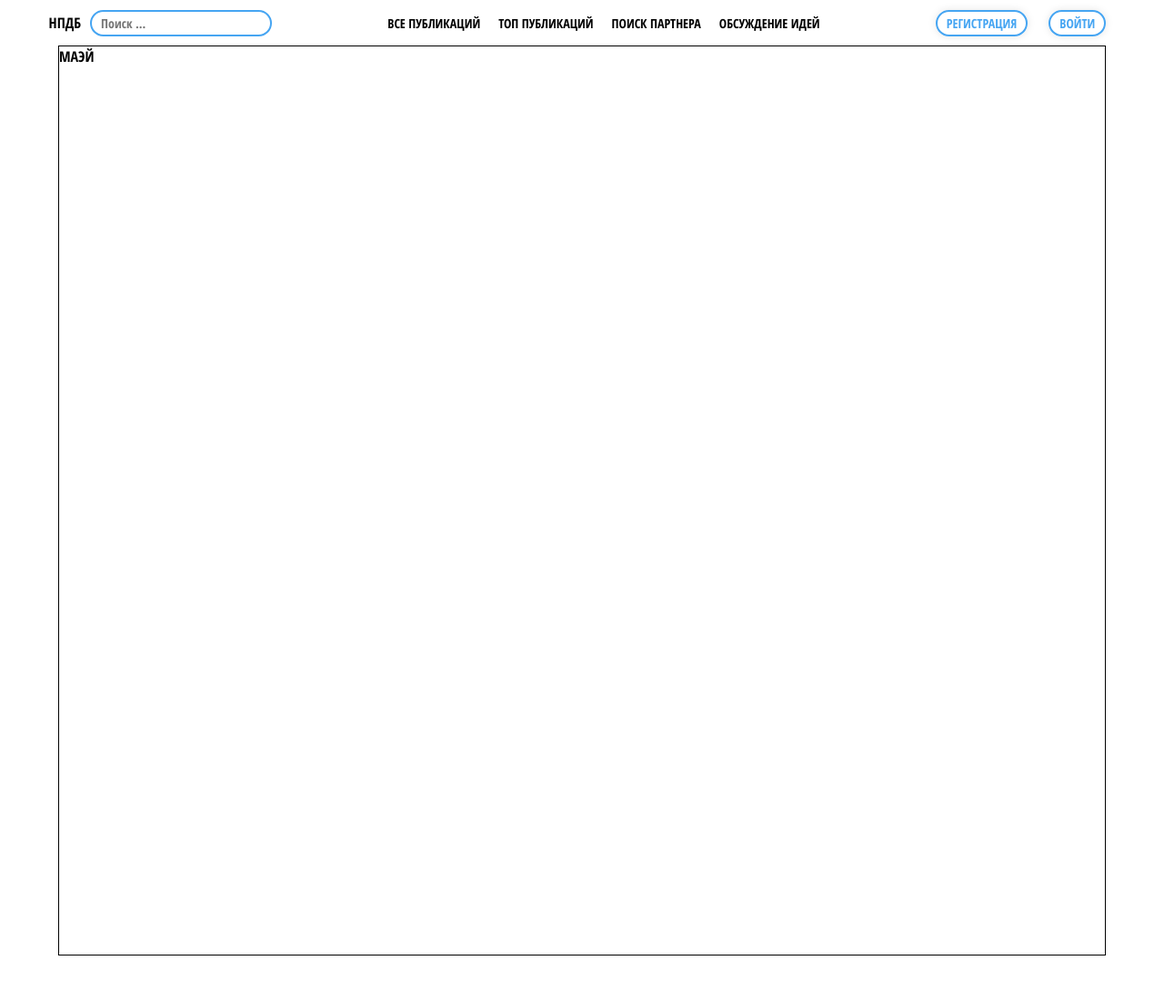
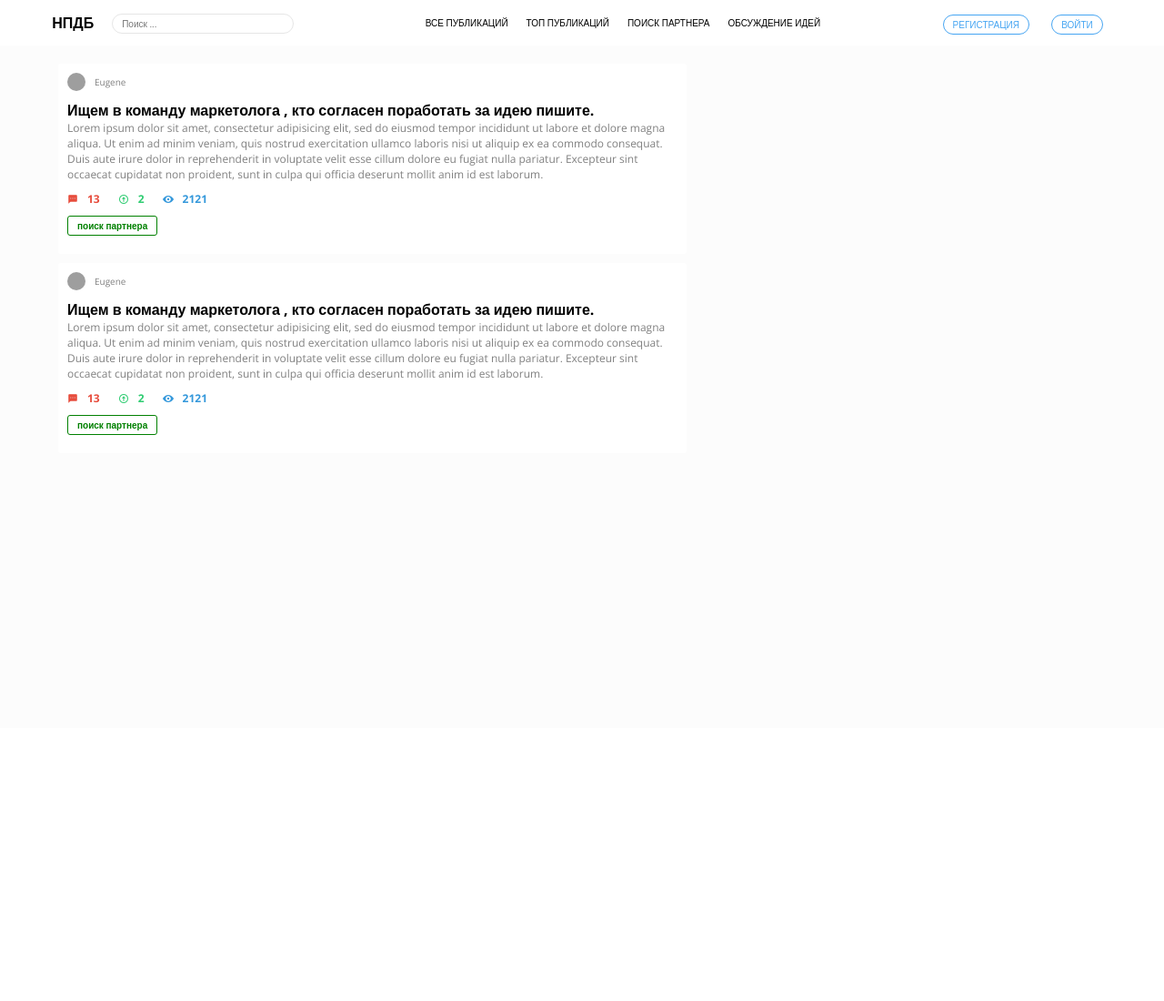
Before and after one commit to YauheniRusinchuk/ProductionProject, a Django app: page / in a window 1280 px wide. Shown: the whole page at 91% size. After the commit the page ends 478 px from the top, so only its background shows below. Run offline with Django 3.2, Linux system fonts and the light colour scheme; grey boxes are pictures that could not be loaded.

Commit message:
add style.css

```diff
--- a/src/apps/static/style/style.css
+++ b/src/apps/static/style/style.css
@@ -2,7 +2,12 @@
     padding: 0;
     margin: 0;
     box-sizing: border-box;
-    font-family: 'Open Sans Condensed', sans-serif;
+    /* font-family: 'Open Sans Condensed', sans-serif; */
+    font-family: 'Open Sans', sans-serif;
+}
+
+body {
+    background-color: #fcfcfc;
 }
 
 .header_container {
@@ -30,17 +35,17 @@
 
 
 .header_container .header_logo form {
-    margin: 10px;
+    margin: 20px;
 }
 
 .header_logo form input {
     width: 200px;
-    border: 2px solid #46a5f2;
+    border: 1px solid #e6e6e6;
     border-radius: 20px;
     padding: 3px 10px;
-    font-size: 14px;
+    font-size: 10px;
     outline: none;
-    font-weight: bold;
+    font-weight: normal;
 }
 
 
@@ -52,10 +57,10 @@
 .header_container .header_menu a {
     margin: 10px;
     text-decoration: none;
-    font-size: 14px;
+    font-size: 10px;
     text-transform: uppercase;
     color: black;
-    font-weight: bold;
+    font-weight: normal;
 }
 
 
@@ -63,22 +68,147 @@
     margin: 10px;
     text-transform: uppercase;
     text-decoration: none;
-    font-size: 14px;
-    font-weight: bold;
+    font-size: 10px;
+    font-weight: normal;
     color: #46a5f2;
     padding: 3px 10px;
-    border: 2px solid #46a5f2;
+    border: 1px solid #46a5f2;
     border-radius: 20px;
-    box-shadow: 0 0 10px #e6e6e6;
+    /* box-shadow: 0 0 10px #e6e6e6; */
+    transition-property: background-color,color;
+    transition-duration: 0.3s;
+}
+
+.header_container .header_login_and_register a:hover {
+    background-color: #46a5f2;
+    color: white;
+}
+
+
+
+.main_container {
+    width: 90%;
+    margin: 70px auto;
+}
+
+.main_container .main_container_posts {
+    width: 60%;
+    border-radius: 3px;
+}
+
+.main_container_posts .posts {
+    width: 100%;
+    background-color: white;
+    margin-bottom: 10px;
+    padding: 10px;
+    border-radius: 3px;
+}
+
+.main_container_posts .posts .user_profile_img {
+    display: flex;
+    align-items: center;
+}
+
+.main_container_posts .posts .post_info_title {
+    margin: 10px 0;
+}
+
+
+
+.main_container_posts .posts .user_profile_img img {
+    border-radius: 50%;
+    margin-right: 10px;
+}
+
+.main_container_posts .posts .user_profile_img a {
+    text-decoration: none;
+    font-size: 10px;
+    color: grey;
+    font-weight: normal;
+}
+
+.main_container_posts .posts .post_info_title a {
+    font-size: 16px;
+    font-weight: bold;
+    color: black;
+    text-decoration: none;
+}
+
+.main_container_posts .posts .post_info_title p {
+    font-size: 12px;
+    color: grey;
+}
+
+
+.main_container_posts .posts .post_info {
+    margin: 10px 0;
+    display: flex;
+    align-items: center;
+}
+
+.main_container_posts .posts .post_info a {
+    text-decoration: none;
+    font-size: 10px;
+    font-weight: bold;
+    border-radius: 20px;
+    padding: 3px 10px;
+    color: green;
+    border: 1px solid green;
+    border-radius: 3px;
+}
+
+.post_comments_views {
+    display: flex;
+}
+
+.post_comments_views .comments {
+    display: flex;
+    align-items: center;
 }
 
 
 
 
+.post_comments_views .comments img {
+    margin-right: 10px;
+}
 
-.main_container {
-    width: 90%;
-    height: 1000px;
-    border: 1px solid black;
-    margin: 50px auto;
+.post_comments_views .comments span {
+    font-size: 12px;
+    color: #E74C3C;
+    font-weight: bold;
 }
+
+
+.post_comments_views .vote {
+    margin-left: 20px;
+    display: flex;
+    align-items: center;
+}
+
+.post_comments_views .view {
+    margin-left: 20px;
+    display: flex;
+    align-items: center;
+}
+
+.post_comments_views .view img {
+    margin-right: 10px;
+}
+
+.post_comments_views .view span {
+    font-size: 12px;
+    font-weight: bold;
+    color: #3498DB;
+}
+
+
+.post_comments_views .vote img {
+    margin-right: 10px;
+}
+
+.post_comments_views .vote span {
+    font-size: 12px;
+    font-weight: bold;
+    color: #2ECC71;
+}
--- a/src/apps/templates/base.html
+++ b/src/apps/templates/base.html
@@ -4,6 +4,7 @@
     <head>
         <meta charset="utf-8">
         <title> BASE PAGE </title>
+        <link href="https://fonts.googleapis.com/css?family=Open+Sans:400,700" rel="stylesheet">
         <link href="https://fonts.googleapis.com/css?family=Open+Sans+Condensed:300,700" rel="stylesheet">
         <link rel="stylesheet" href="{% static 'style/style.css' %}">
     </head>
--- a/src/apps/templates/home/index.html
+++ b/src/apps/templates/home/index.html
@@ -1,10 +1,60 @@
+
 {% extends 'base.html' %}
-
+{% load static %}
 
 {% block content %}
 
     <div class="main_container">
-        <h4>МАЭЙ</h4>
+        <div class='main_container_posts'>
+            <div class="posts">
+                <div class='user_profile_img'>
+                    <img src="https://pp.userapi.com/c845521/v845521265/1958c1/Pwk8qgTbAog.jpg" width="20" height="20" />
+                    <a href="">Eugene</a>
+                </div>
+                <div class='post_info_title'>
+                    <a href="">Ищем в команду маркетолога , кто согласен поработать за идею пишите.</a>
+                    <p>Lorem ipsum dolor sit amet, consectetur adipisicing elit, sed do eiusmod tempor incididunt ut labore et dolore magna aliqua. Ut enim ad minim veniam, quis nostrud exercitation ullamco laboris nisi ut aliquip ex ea commodo consequat. Duis aute irure dolor in reprehenderit in voluptate velit esse cillum dolore eu fugiat nulla pariatur. Excepteur sint occaecat cupidatat non proident, sunt in culpa qui officia deserunt mollit anim id est laborum.</p>
+                </div>
+                <div class="post_comments_views">
+                    <div class='comments'>
+                        <img src="{% static './img/comment.png' %}" /><span>13</span>
+                    </div>
+                    <div class='vote'>
+                        <img src="{% static './img/vote.png' %}"/><span>2</span>
+                    </div>
+                    <div class='view'>
+                        <img src="{% static './img/eye.png' %}"/><span>2121</span>
+                    </div>
+                </div>
+                <div class="post_info">
+                    <a href="">поиск партнера</a>
+                </div>
+            </div>
+            <div class="posts">
+                <div class='user_profile_img'>
+                    <img src="https://pp.userapi.com/c845521/v845521265/1958c1/Pwk8qgTbAog.jpg" width="20" height="20" />
+                    <a href="">Eugene</a>
+                </div>
+                <div class='post_info_title'>
+                    <a href="">Ищем в команду маркетолога , кто согласен поработать за идею пишите.</a>
+                    <p>Lorem ipsum dolor sit amet, consectetur adipisicing elit, sed do eiusmod tempor incididunt ut labore et dolore magna aliqua. Ut enim ad minim veniam, quis nostrud exercitation ullamco laboris nisi ut aliquip ex ea commodo consequat. Duis aute irure dolor in reprehenderit in voluptate velit esse cillum dolore eu fugiat nulla pariatur. Excepteur sint occaecat cupidatat non proident, sunt in culpa qui officia deserunt mollit anim id est laborum.</p>
+                </div>
+                <div class="post_comments_views">
+                    <div class='comments'>
+                        <img src="{% static './img/comment.png' %}" /><span>13</span>
+                    </div>
+                    <div class='vote'>
+                        <img src="{% static './img/vote.png' %}"/><span>2</span>
+                    </div>
+                    <div class='view'>
+                        <img src="{% static './img/eye.png' %}"/><span>2121</span>
+                    </div>
+                </div>
+                <div class="post_info">
+                    <a href="">поиск партнера</a>
+                </div>
+            </div>
+        </div>
     </div>
 
 {% endblock %}
```
Also changed, not shown: src/apps/static/img/comment.png (added), src/apps/static/img/eye.png (added), src/apps/static/img/vote.png (added).
